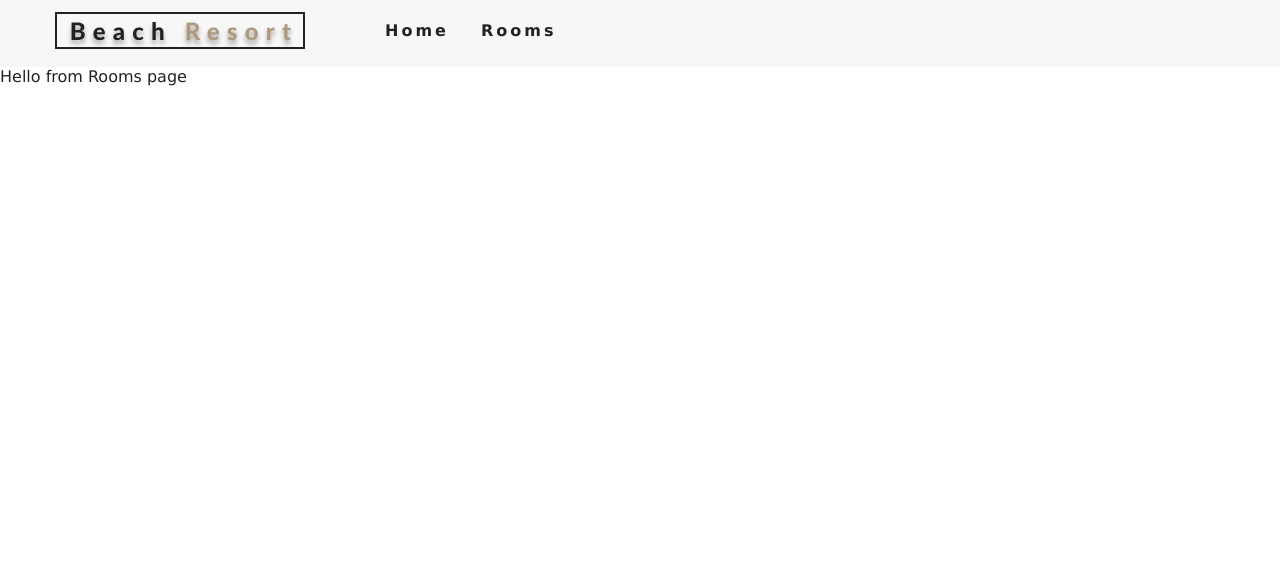
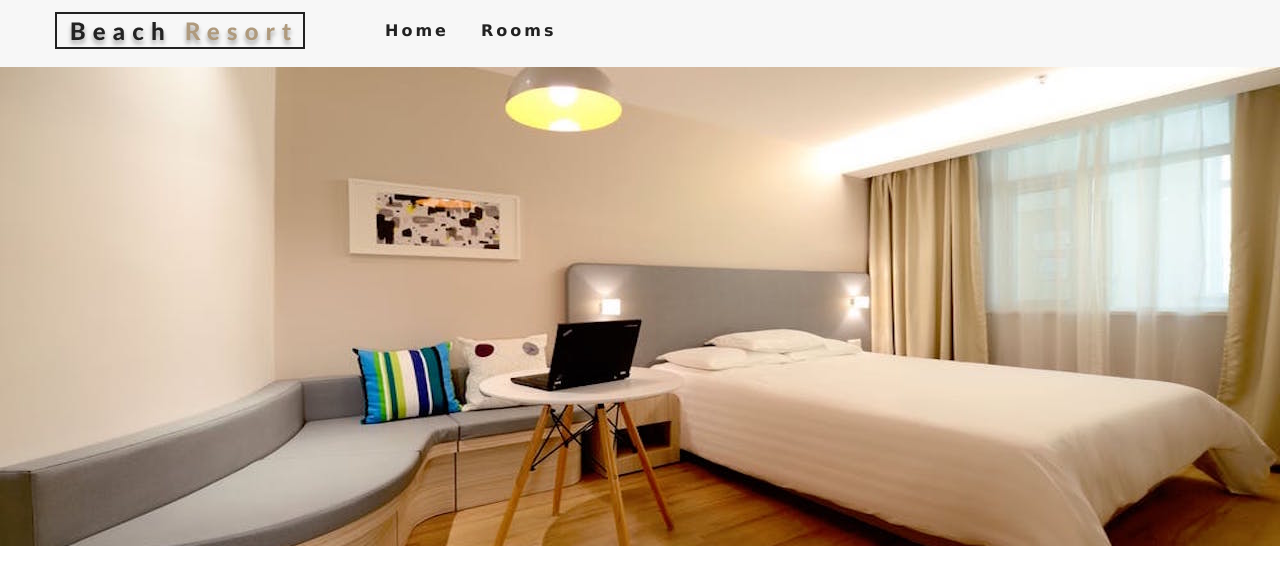
Before and after one commit to topherb99/resort_project, a React (Create React App) app: page /rooms in a window 1280 px wide. Shown: the top 584 px of the page. Built offline with nearby package versions, Linux system fonts and the light colour scheme.

Commit message:
hero component added to all pages

```diff
--- a/src/pages/Error.js
+++ b/src/pages/Error.js
@@ -1,10 +1,9 @@
 import React from 'react'
+import Hero from '../components/Hero'
 
 const Error = () => {
   return (
-    <div>
-      Hello from Error page
-    </div>
+    <Hero></Hero>
   )
 }
 
--- a/src/pages/Rooms.js
+++ b/src/pages/Rooms.js
@@ -1,10 +1,9 @@
 import React from 'react'
+import Hero from '../components/Hero'
 
 const Rooms = () => {
   return (
-    <div>
-      Hello from Rooms page
-    </div>
+    <Hero hero="roomsHero"></Hero>
   )
 }
 
```
